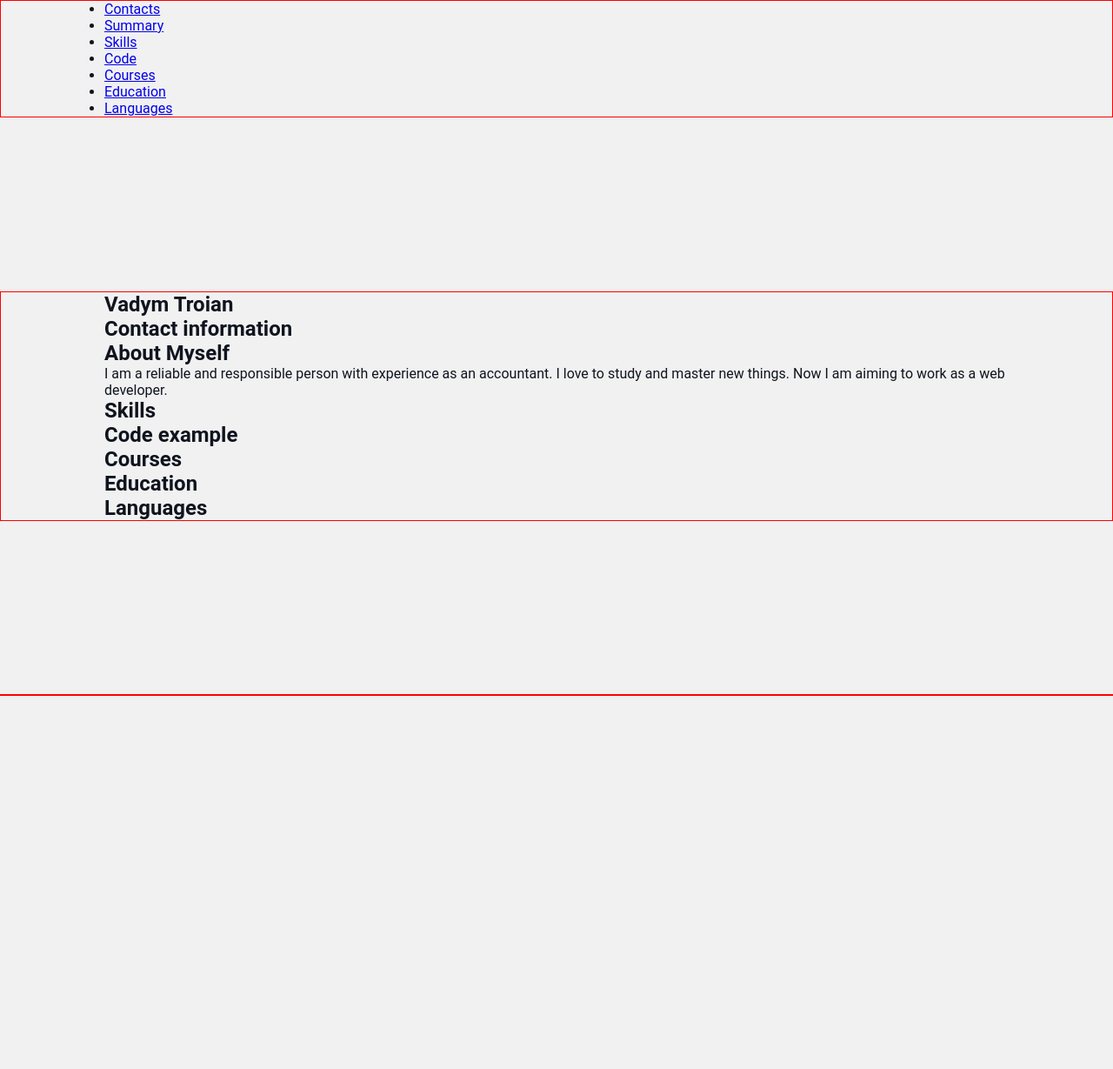
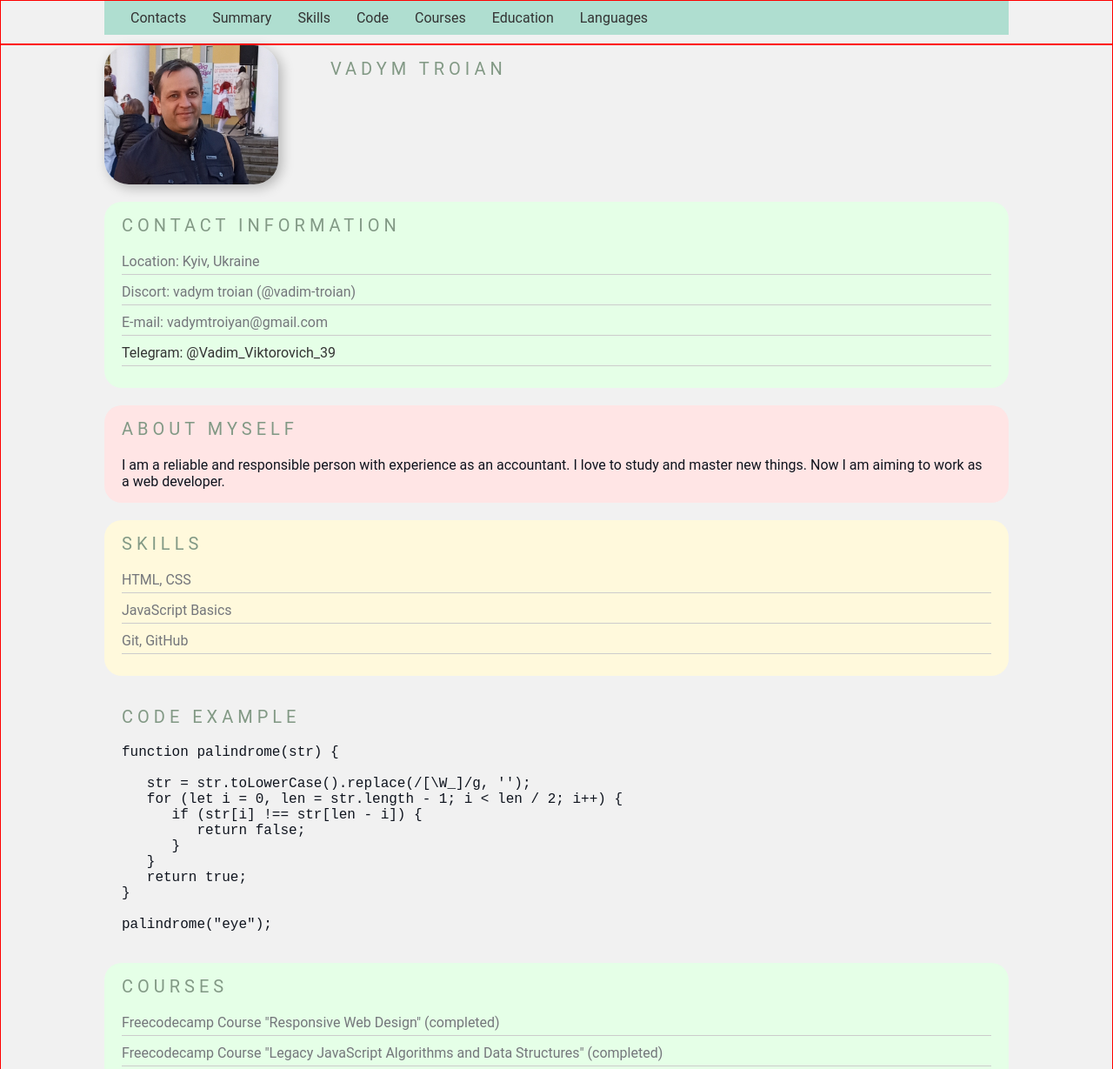
Before and after one commit to vadim-troian/rsschool-cv, a plain HTML site: page index.html in a window 1280 px wide. Shown: the top 1229 px of the page at 87% size. Before the commit the page ends 800 px from the top, so only its background shows below. Drawn offline with Linux system fonts and the light colour scheme.

Commit message:
feat: add image

```diff
--- a/index.html
+++ b/index.html
@@ -9,7 +9,7 @@
   <body>
     <header class="header">
       <div class="container">
-        <nav class="nav">
+        <nav class="navbar">
           <ul class="nav-list">
             <li class="nav-item">
               <a href="#contacts" class="nav-link">Contacts</a>
@@ -36,34 +36,82 @@
     </header>
     <main class="main">
       <div class="container">
-        <section class="section" id="profile">
-          <h1 class="section-title">Vadym Troian</h1>
+        <div class="info">
+          <img src="assets/img/avatar.jpg" alt="Вадим Троян" class="avatar" />
+             <div class="info-text">
+               <section class="section" id="profile">
+                  <h1 class="section-title">Vadym Troian</h1>
+                </section>
+              </div>
+        </div>
+        <section class="section bg-green" id="contacts" >
+          <h3 class="section-title">Contact information</h3>
+          <ul class="link-list">
+            <li>Location: Kyiv, Ukraine</li>
+            <li>Discort: vadym troian (@vadim-troian)</li>
+            <li>E-mail: vadymtroiyan@gmail.com</li>
+            <li>
+              <a href="https://web.telegram.org/" target="_blank">Telegram: @Vadim_Viktorovich_39
+            </li></a>
+
+          </ul>
         </section>
-        <section class="section" id="contacts">
-          <h2 class="section-title">Contact information</h2>
-        </section>
-        <section class="section" id="summary">
-          <h2 class="section-title">About Myself</h2>
+        <section class="section bg-red" id="summary" >
+          <h3 class="section-title">About Myself</h3>
           <p>
             I am a reliable and responsible person with experience as an
             accountant. I love to study and master new things. Now I am aiming
             to work as a web developer.
           </p>
         </section>
-        <section class="section" id="skills">
-          <h2 class="section-title">Skills</h2>
+        <section class="section bg-yellow" id="skills" >
+          <h3 class="section-title">Skills</h3>
+          <ul class="link-list">
+            <li>HTML, CSS</li>
+            <li>JavaScript Basics</li>
+            <li>Git, GitHub</li>
+          </ul>
         </section>
         <section class="section" id="code">
-          <h2 class="section-title">Code example</h2>
+          <h3 class="section-title">Code example</h3>
+          <pre><code class='language-javascript' lang='javascript'>function palindrome(str) {
+
+   str = str.toLowerCase().replace(/[\W_]/g, &#39;&#39;);
+   for (let i = 0, len = str.length - 1; i &lt; len / 2; i++) {
+      if (str[i] !== str[len - i]) {
+         return false;
+      }
+   }
+   return true;
+}
+
+palindrome(&quot;eye&quot;);
+</code></pre>
         </section>
-        <section class="section" id="courses">
-          <h2 class="section-title">Courses</h2>
+        <section class="section bg-green" id="courses">
+          <h3 class="section-title">Courses</h3>
+          <ul class="link-list">
+            <li>Freecodecamp Course "Responsive Web Design" (completed)</li>
+            <li>
+              Freecodecamp Course "Legacy JavaScript Algorithms and Data
+              Structures" (completed)
+            </li>
+            <li>RS Schools Course "JS/FE Pre-School 2025Q2" (in progress)</li>
+          </ul>
         </section>
-        <section class="section" id="education">
-          <h2 class="section-title">Education</h2>
+        <section class="section bg-red" id="education">
+          <h3 class="section-title">Education</h3>
+          <ul class="link-list">
+            <li>University: Kharkiv National University of Economics</li>
+          </ul>
         </section>
-        <section class="section" id="languages">
-          <h2 class="section-title">Languages</h2>
+        <section class="section bg-yellow" id="languages">
+          <h3 class="section-title">Languages</h3>
+          <ul class="link-list">
+            <li>English - Pre-Intermediate</li>
+            <li>Russian - Native</li>
+            <li>Ukrainian - Advanced</li>
+          </ul>
         </section>
       </div>
     </main>
--- a/style.css
+++ b/style.css
@@ -32,3 +32,112 @@ body {
   max-width: 1040px;
   margin: 0 auto;
 }
+
+a {
+  color: #333;
+  text-decoration: none;
+}
+
+a:active {
+  color: blue;
+}
+
+.list {
+  padding: 0 20px;
+}
+
+.list li {
+  margin-bottom: 10px;
+}
+
+.link-list {
+  list-style: none;
+  padding: 0;
+}
+
+.link-list li {
+  margin-bottom: 10px;
+  border-bottom: 1px solid #ccc;
+  padding-bottom: 5px;
+  color: #74767b;
+}
+
+.navbar {
+  background: rgb(175, 222, 208);
+  /* padding: 10px 20px; */
+  margin-bottom: 10px;
+}
+
+.navbar .nav-list {
+  list-style: none;
+  margin: 0;
+  padding: 0;
+  display: flex;
+  padding: 0 20px;
+}
+
+.navbar .nav-list .nav-item {
+  margin-right: 10px;
+  padding: 10px;
+}
+
+.navbar .nav-list .nav-item:hover {
+  background: #047e35;
+}
+
+.navbar .nav-list .nav-item:last-child {
+  margin-right: 0;
+}
+
+.avatar {
+  width: 200px;
+  border-radius: 28px;
+  box-shadow: 4px 4px 14px rgba(0, 0, 0, 0.25);
+}
+
+.info {
+  margin-bottom: 20px;
+  display: flex;
+}
+
+.info-text {
+  margin-left: 40px;
+}
+
+.info-text p {
+  font-style: italic;
+  font-weight: bold;
+  color: #86898f;
+  margin: 0;
+}
+
+.info-text h4 {
+  margin-bottom: 10px;
+}
+
+.section {
+  border-radius: 20px;
+  padding: 15px 20px;
+  margin-bottom: 20px;
+}
+
+.section-title {
+  font-size: 20px;
+  font-weight: 400;
+  text-transform: uppercase;
+  letter-spacing: 5px;
+  color: #829985;
+  margin-bottom: 20px;
+}
+
+.bg-yellow {
+  background: #fff9dc;
+}
+
+.bg-red {
+  background: #ffe5e5;
+}
+
+.bg-green {
+  background: #e5ffe7;
+}
```
Also changed, not shown: assets/img/avatar.jpg (added).
